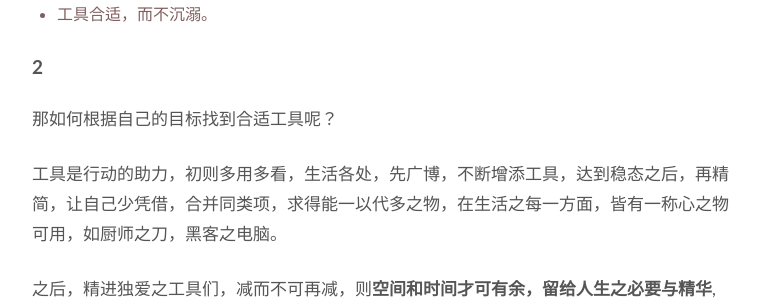
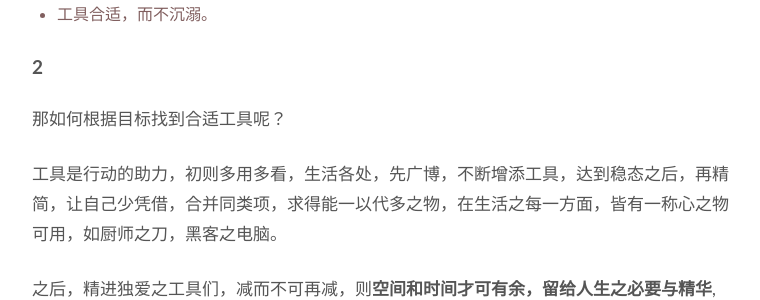
Before and after one commit to WillWang-X/willwang-x.github.io, a Jekyll site: the page built from _posts/2019-03-19-tools.md, in a window 1280 px wide and 900 px high, scrolled down 363 px. Shown: the part 152-452 px from the top of the window, without its empty margins (258-1018 px from the left). Built offline with Jekyll 4.4.1, drawn with Linux system fonts in a browser that asks for light colours.

Commit message:
updated tools

```diff
--- a/_posts/2019-03-19-tools.md
+++ b/_posts/2019-03-19-tools.md
@@ -26,7 +26,7 @@ published: true
 
 ## 2
 
-那如何根据自己的目标找到合适工具呢？
+那如何根据目标找到合适工具呢？
 
 工具是行动的助力，初则多用多看，生活各处，先广博，不断增添工具，达到稳态之后，再精简，让自己少凭借，合并同类项，求得能一以代多之物，在生活之每一方面，皆有一称心之物可用，如厨师之刀，黑客之电脑。
 
```
